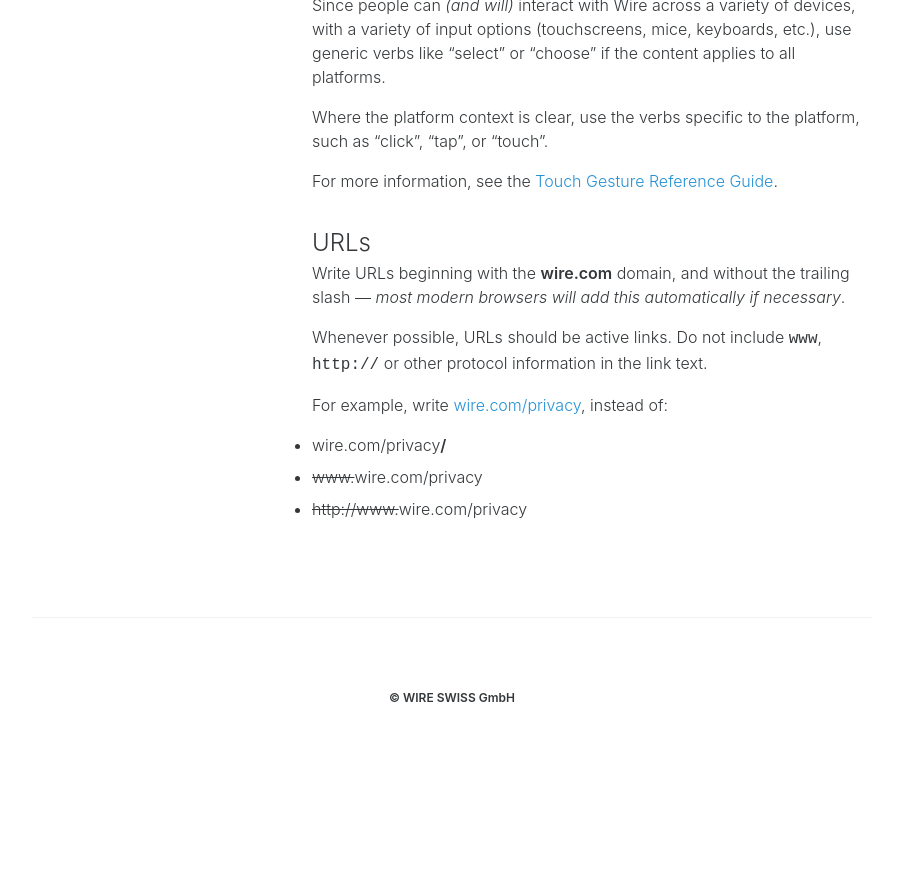
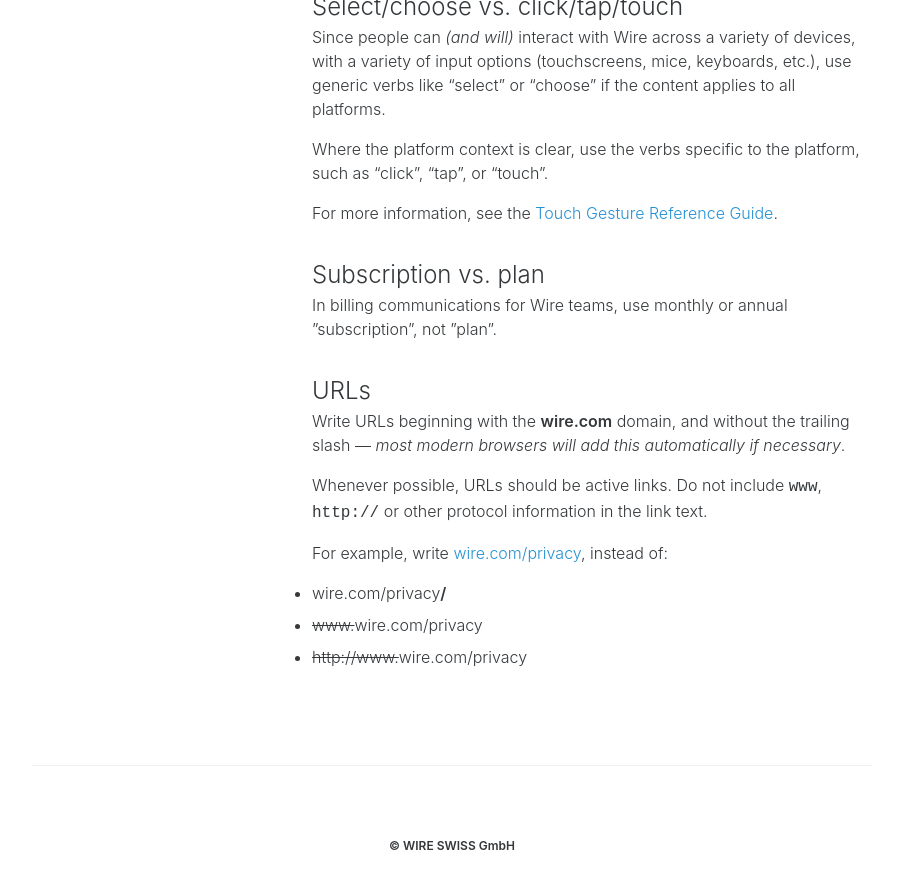
Before and after one commit to wireapp/brand, a Jekyll site: the page built from text/sample-usage/index.md, in a window 1280 px wide and 900 px high, scrolled down 2775 px. Shown: the top 889 px of the window, without its empty margins (188-1091 px from the left). Built offline with Jekyll 4.4.1, drawn with Linux system fonts in a browser that asks for light colours; comment, search, counter and statistics services are not loaded; before the commit the page ends 3553 px from its top, so only the background shows below that; some of the changed text lies outside the part shown.

Commit message:
Clarify usage: Subscription vs. plan

```diff
--- a/text/sample-usage/index.md
+++ b/text/sample-usage/index.md
@@ -10,16 +10,17 @@
 
 <!-- MarkdownTOC autolink="true" bracket="round" depth="3" -->
 
-- [In/on Wire](#inon-wire)
-- [Account references](#account-references)
-- [Calls to action](#calls-to-action)
-- [Dates and times](#dates-and-times)
-- [Icon references](#icon-references)
-- [Preferred spelling variants](#preferred-spelling-variants)
-- [Remove vs. delete](#remove-vs-delete)
-- [Security references](#security-references)
-- [Select/choose vs. click/tap/touch](#selectchoose-vs-clicktaptouch)
-- [URLs](#urls)
+* [In/on Wire](#inon-wire)
+* [Account references](#account-references)
+* [Calls to action](#calls-to-action)
+* [Dates and times](#dates-and-times)
+* [Icon references](#icon-references)
+* [Preferred spelling variants](#preferred-spelling-variants)
+* [Remove vs. delete](#remove-vs-delete)
+* [Security references](#security-references)
+* [Select/choose vs. click/tap/touch](#selectchoose-vs-clicktaptouch)
+* [Subscription vs. plan](#subscription-vs-plan)
+* [URLs](#urls)
 
 <!-- /MarkdownTOC -->
 
@@ -81,6 +82,10 @@
 
 For more information, see the [Touch Gesture Reference Guide][2].
 
+### Subscription vs. plan
+
+In billing communications for Wire teams, use monthly or annual ”subscription”, not ”plan”.
+
 ### URLs
 Write URLs beginning with the **wire.com** domain, and without the trailing slash — _most modern browsers will add this automatically if necessary_.
 
```
